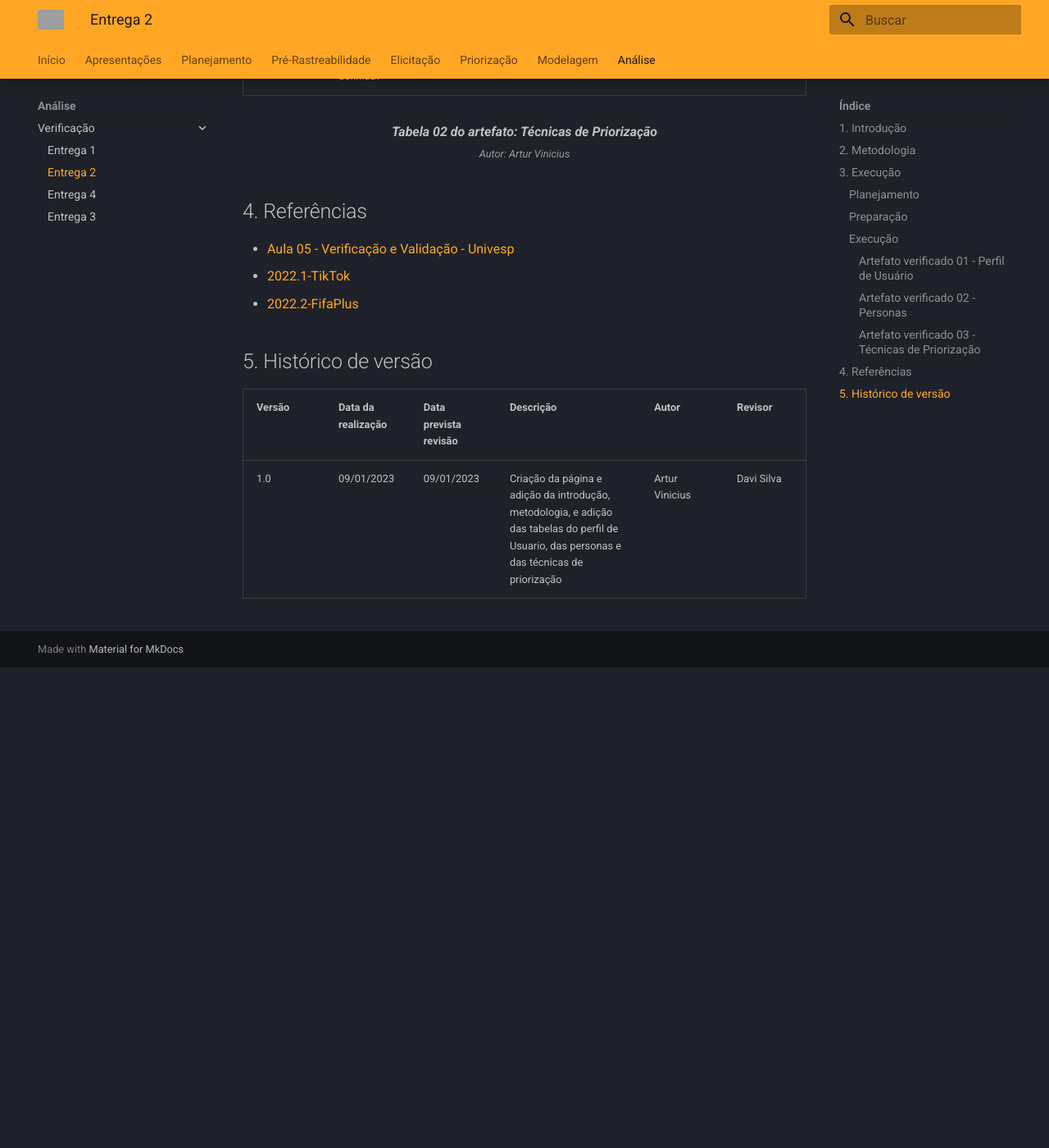
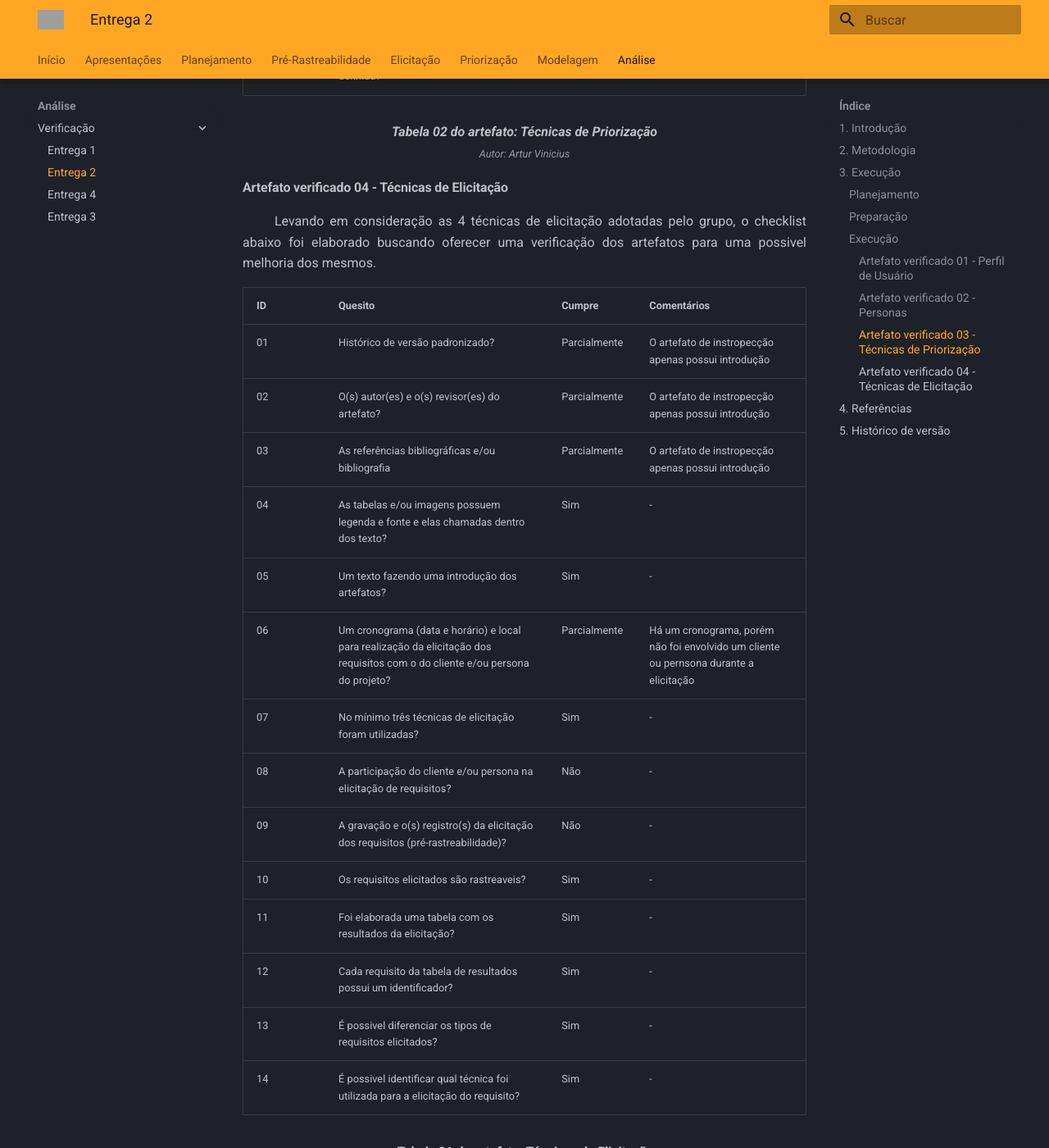
Before and after one commit to Requisitos-de-Software/2022.2-Moodle, an MkDocs documentation site: the page built from docs/Análise/Verificação/Entrega2.md, in a window 1280 px wide and 1400 px high, scrolled down 5121 px. Shown: the whole window at 82% size. Built offline with MkDocs 1.6.1 and Material for MkDocs 9.7.7, drawn with Linux system fonts in a browser that asks for light colours; before the commit the page ends 5935 px from its top, so only the background shows below that; some of the changed text lies outside the part shown; grey boxes are pictures that could not be loaded.

Commit message:
Verificação entrega 2 parte 2

```diff
--- a/docs/Análise/Verificação/Entrega2.md
+++ b/docs/Análise/Verificação/Entrega2.md
@@ -121,6 +121,34 @@
         <br><small>Autor: Artur Vinicius</small>
 </figcaption>
 
+#### Artefato verificado 04 - Técnicas de Elicitação
+
+<p align = "justify"> &emsp;&emsp; Levando em consideração as 4 técnicas de elicitação adotadas pelo grupo, o checklist abaixo foi elaborado buscando oferecer uma verificação dos artefatos para uma possivel melhoria dos mesmos. </p>
+
+| ID | Quesito | Cumpre | Comentários |
+|----|--------|--------|-------------|
+| 01 | Histórico de versão padronizado? | Parcialmente | O artefato de instropecção apenas possui introdução |
+| 02 | O(s) autor(es) e o(s) revisor(es) do artefato? | Parcialmente | O artefato de instropecção apenas possui introdução |
+| 03 | As referências bibliográficas e/ou bibliografia | Parcialmente | O artefato de instropecção apenas possui introdução |
+| 04 | As tabelas e/ou imagens possuem legenda e fonte e elas chamadas dentro dos texto? | Sim | - |
+| 05 | Um texto fazendo uma introdução dos artefatos? | Sim | - |
+| 06 | Um cronograma (data e horário) e local para realização da elicitação dos requisitos com o do cliente e/ou persona do projeto?  | Parcialmente | Há um cronograma, porém não foi envolvido um cliente ou pernsona durante a elicitação |
+| 07 | No mínimo três técnicas de elicitação foram utilizadas?                                                                        | Sim | - |
+| 08 | A participação do cliente e/ou persona na elicitação de requisitos?  | Não | - |
+| 09 | A gravação e o(s) registro(s) da elicitação dos requisitos (pré-rastreabilidade)?  | Não | - |
+| 10 | Os requisitos elicitados são rastreaveis?  | Sim | - |
+| 11 | Foi elaborada uma tabela com os resultados da elicitação?  | Sim | - |
+| 12 | Cada requisito da tabela de resultados possui um identificador?  | Sim | - |
+| 13 | É possivel diferenciar os tipos de requisitos elicitados?  | Sim | - |
+| 14 | É possivel identificar qual técnica foi utilizada para a elicitação do requisito?  | Sim | - |
+
+<figcaption align='center'>
+    <b>Tabela 01 do artefato: Técnicas de Elicitação</b>
+        <br><small>Autor: Davi Lima</small>
+</figcaption>
+
+
+
 ## 4. Referências
 
 - [Aula 05 - Verificação e Validação - Univesp](https://www.youtube.com/watch?v=1Y-1zz6rZxo&t=22s)
@@ -131,4 +159,5 @@
 
 | Versão | Data da realização | Data prevista revisão | Descrição | Autor | Revisor |
 |--------|------|------|-----------|-------|---------|
-| 1.0    | 09/01/2023 | 09/01/2023 | Criação da página e adição da introdução, metodologia, e adição das tabelas do perfil de Usuario, das personas e das técnicas de priorização  | Artur Vinicius | Davi Silva |
+| 1.0    | 09/01/2023 | 09/01/2023 | Criação da página e adição da introdução, metodologia, e adição das tabelas do perfil de Usuario, das personas e das técnicas de priorização  | Artur Vinicius | Davi Lima |
+| 1.1    | 09/01/2023 | 09/01/2023 | Adição das técnicas de elicitação  | Davi Lima | Artur Vinicius |
```
